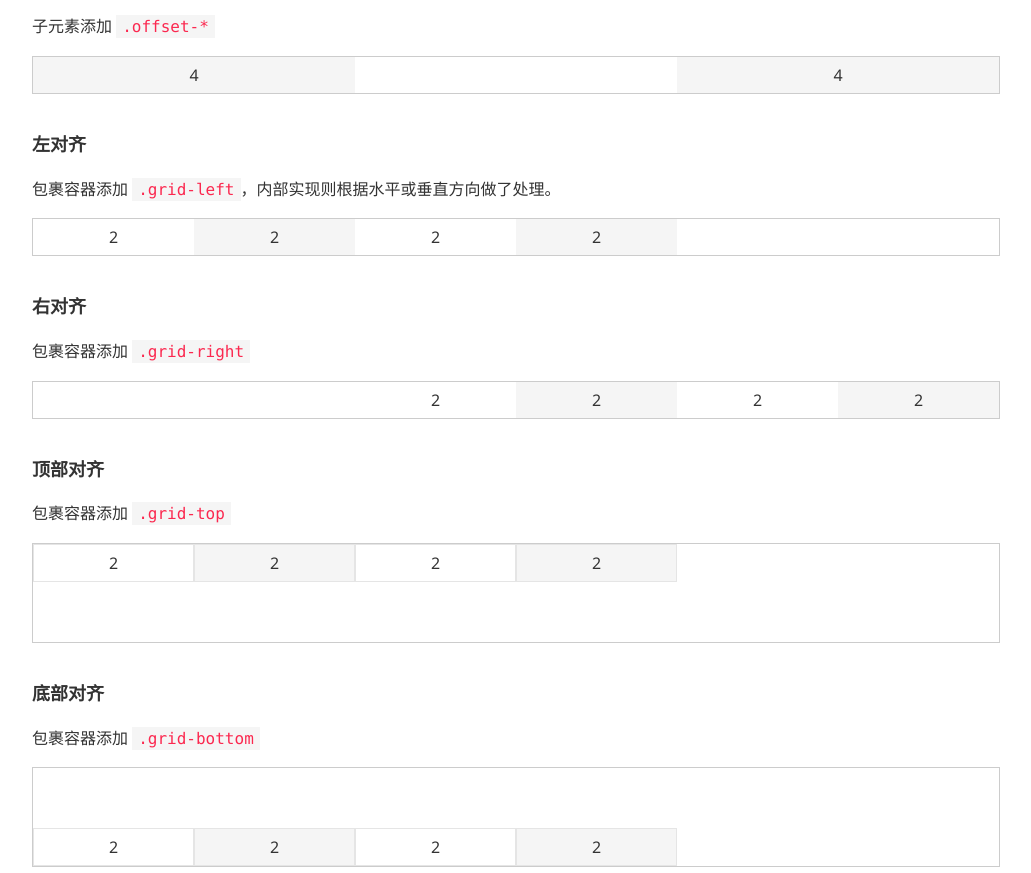
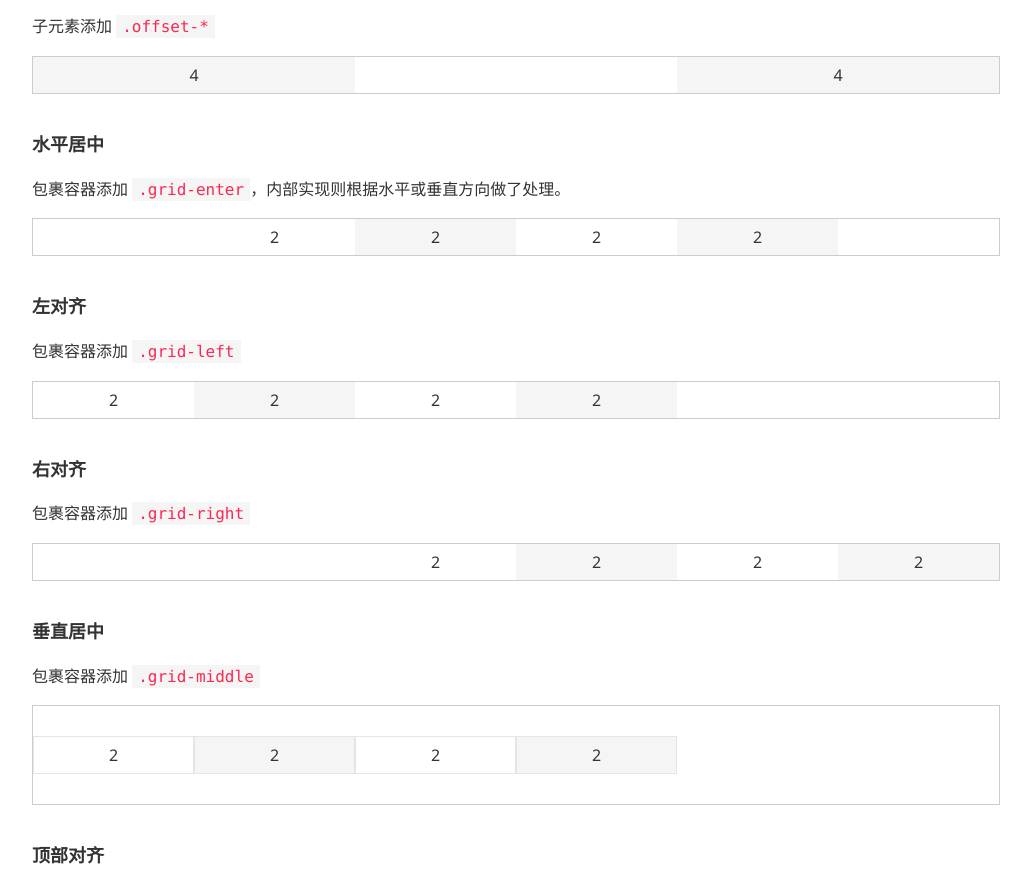
Before and after one commit to hanmingpan/beerui, a website: page index.html in a window 1280 px wide. Shown: the part 1820-2693 px from the top of the page, without its empty margins (124-1155 px from the left). Drawn offline with Linux system fonts and the light colour scheme; a web font is replaced by a local one.

Commit message:
网格加入居中示例

```diff
--- a/index.html
+++ b/index.html
@@ -7,6 +7,7 @@
     <meta name="key" content="beerUI|css3|html5">
     <meta name="description" content="beerUI">
     <meta name="viewport" content="width=device-width,initial-scale=1,minimum-scale=1.0, maximum-scale=1.0, user-scalable=0">
+    <link rel="shortcut icon" type="image/x-icon" href="favicon.ico">
     <link href='https://fonts.useso.com/css?family=Cedarville+Cursive' rel='stylesheet' type='text/css'>
     <link rel="stylesheet" href="dist/beerui.min.css">
     <link rel="stylesheet" href="icon/css/font-awesome.min.css">
@@ -92,17 +93,36 @@
                 <div class="row-4 offset-4">4</div>
             </div>
 
+            <h3>水平居中</h3>
+            <p>包裹容器添加 <code>.grid-enter</code>，内部实现则根据水平或垂直方向做了处理。</p>
+            <div class="grid-row grid-center">
+                <div class="row-2">2</div>
+                <div class="row-2">2</div>
+                <div class="row-2">2</div>
+                <div class="row-2">2</div>
+            </div>
+
             <h3>左对齐</h3>
-            <p>包裹容器添加 <code>.grid-left</code>，内部实现则根据水平或垂直方向做了处理。</p>
+            <p>包裹容器添加 <code>.grid-left</code></p>
             <div class="grid-row grid-left">
                 <div class="row-2">2</div>
                 <div class="row-2">2</div>
                 <div class="row-2">2</div>
                 <div class="row-2">2</div>
             </div>
+
             <h3>右对齐</h3>
             <p>包裹容器添加 <code>.grid-right</code></p>
             <div class="grid-row grid-right">
+                <div class="row-2">2</div>
+                <div class="row-2">2</div>
+                <div class="row-2">2</div>
+                <div class="row-2">2</div>
+            </div>
+
+            <h3>垂直居中</h3>
+            <p>包裹容器添加 <code>.grid-middle</code></p>
+            <div class="grid-row grid-middle demo-grid-vertical">
                 <div class="row-2">2</div>
                 <div class="row-2">2</div>
                 <div class="row-2">2</div>
```
